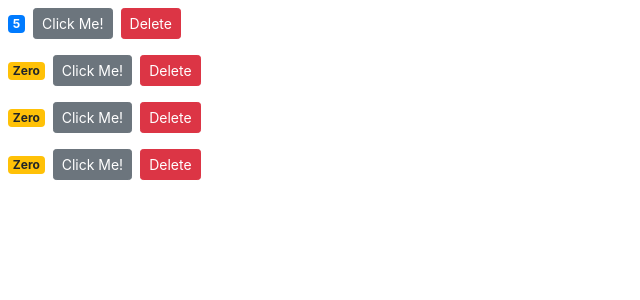
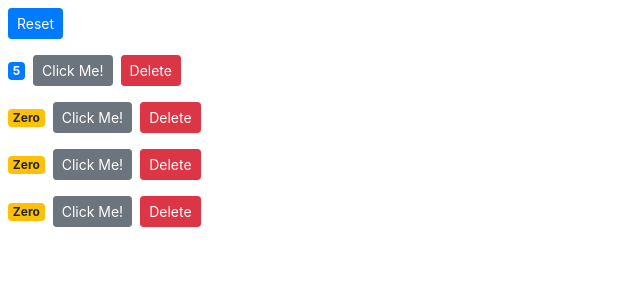
Before and after one commit to iaraoliveira/react-counter-app, a React (Create React App) app: page / in a window 1280 px wide. Shown: the top 300 px of the page, without its empty margins (0-640 px from the left). Built offline with nearby package versions, Linux system fonts and the light colour scheme.

Commit message:
Implementado o botão de reset

```diff
--- a/src/components/counters.jsx
+++ b/src/components/counters.jsx
@@ -4,43 +4,57 @@ import Counter from "./counter";
 class Counters extends Component {
   state = {
     counters: [
-        {id: 1, value: 5},
-        {id: 2, value: 0},
-        {id: 3, value: 0},
-        {id: 4, value: 0}
+      { id: 1, value: 5 },
+      { id: 2, value: 0 },
+      { id: 3, value: 0 },
+      { id: 4, value: 0 }
     ]
   };
 
   handleIncrement = counter => {
-
     const counters = [...this.state.counters];
     const index = counters.indexOf(counter);
 
-    counters[index] = {...counter};
+    counters[index] = { ...counter };
     counters[index].value++;
 
     this.setState({ counters: counters });
-  }
+  };
 
   handleDelete = counterId => {
+    //instancia um novo array, não contendo o counter de id selecionado
+    const counters = this.state.counters.filter(
+      counter => counter.id !== counterId
+    );
+    // sobrescreve o array do state com o que acabamos de criar
+    this.setState({ counters });
+  };
 
-    //instancia um novo array, não contendo o counter de id selecionado
-    const counters = this.state.counters.filter(counter => counter.id !== counterId);
-    // sobrescreve o array do state com o que acabamos de criar
+  handleReset = () => {
+    const counters = this.state.counters.map(c => {
+      c.value = 0;
+      return c;
+    });
     this.setState({counters});
-  }
+  };
 
   render() {
     return (
       <div>
-        {this.state.counters.map((counter)=>
+        <button
+          onClick={this.handleReset}
+          className="btn btn-primary btn-sm m-2"
+        >
+          Reset
+        </button>
+        {this.state.counters.map(counter => (
           <Counter
             key={counter.id}
             onIncrement={this.handleIncrement}
             onDelete={this.handleDelete}
             counter={counter}
           />
-        )}
+        ))}
       </div>
     );
   }
```
Lines whose indentation alone changed are shown as unchanged.
